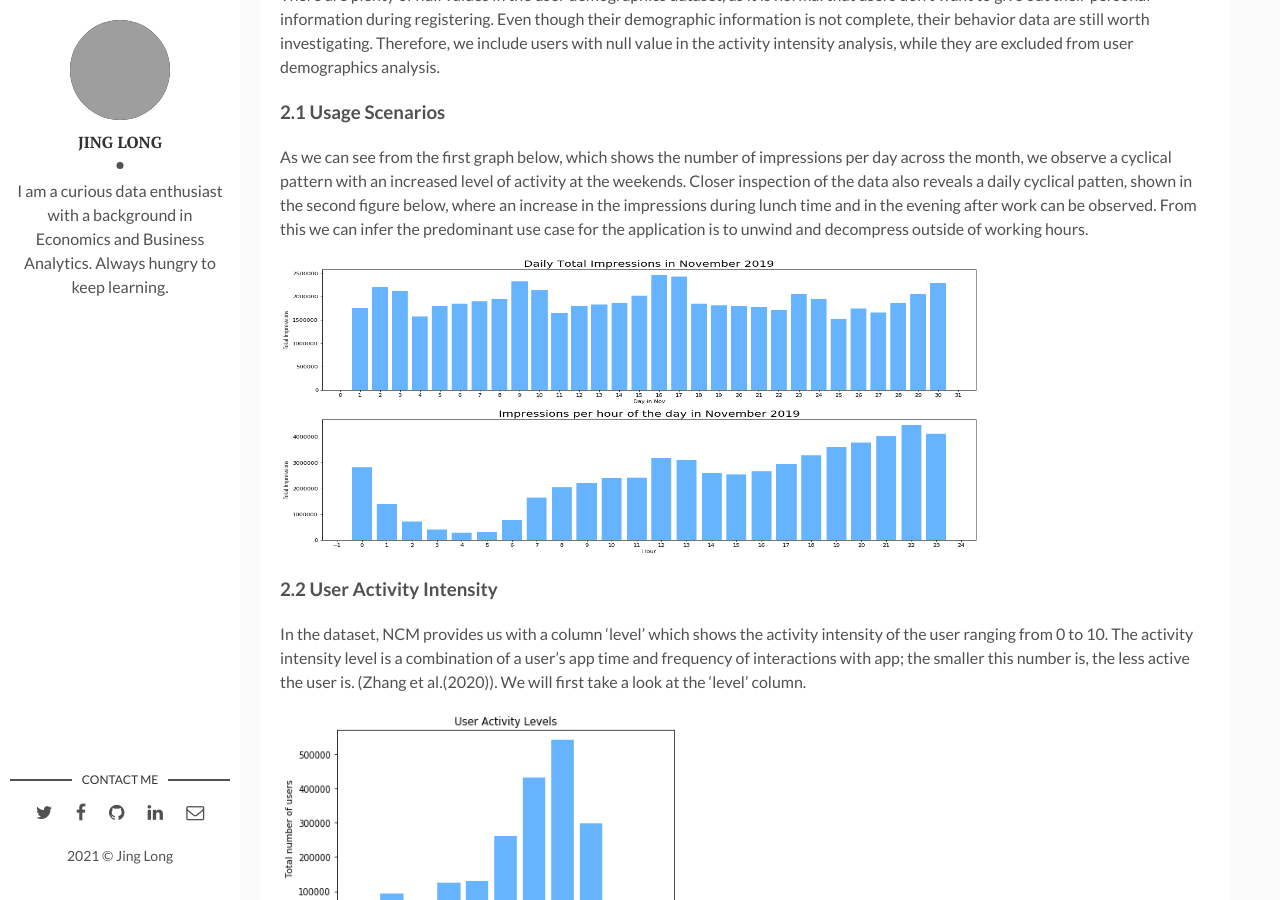
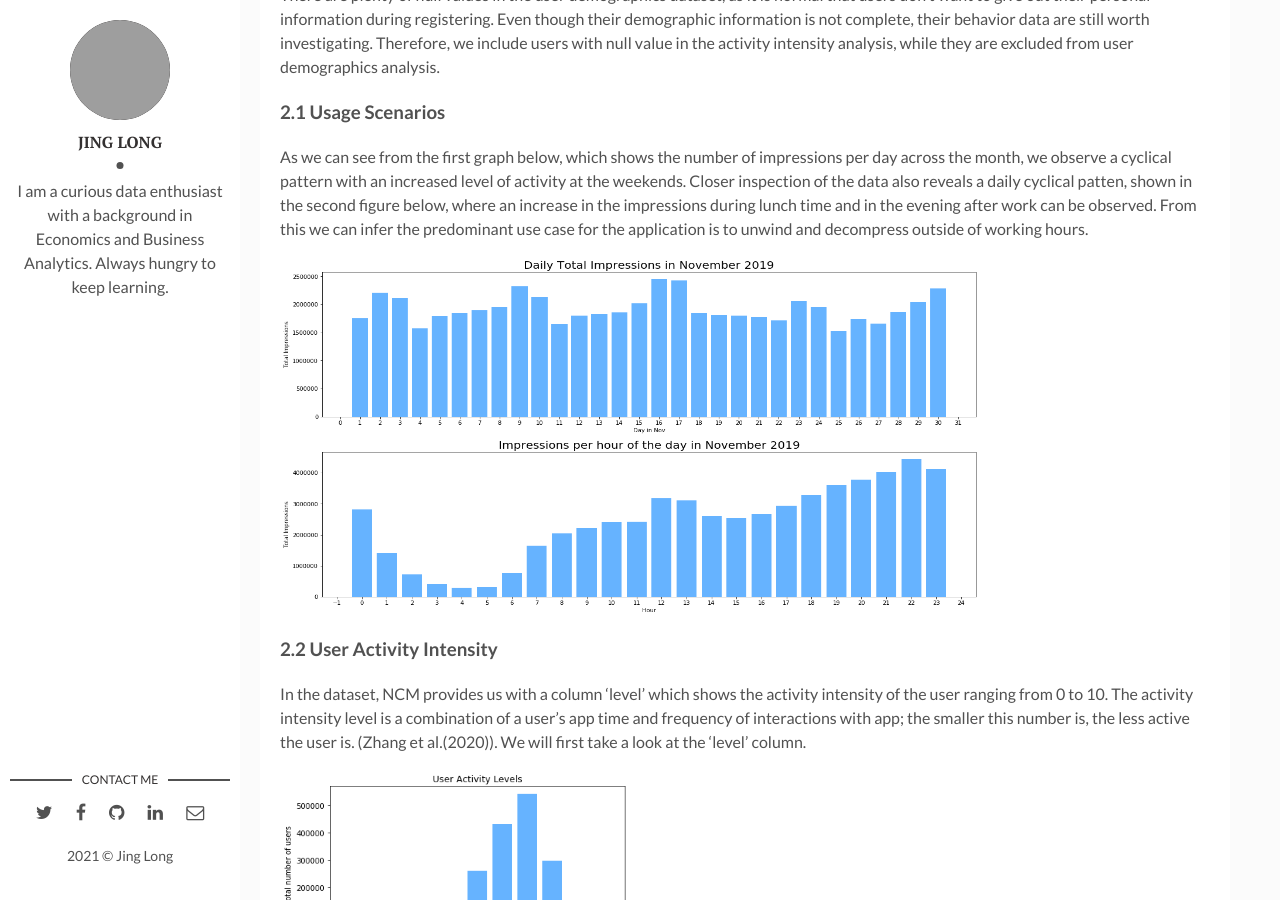
Before and after one commit to jing042323/jing-long, a Jekyll site: the page built from _posts/2021-09-15-NCM.markdown, in a window 1280 px wide and 900 px high, scrolled down 2350 px. Built offline with Jekyll 4.4.1, drawn with Linux system fonts in a browser that asks for light colours; comment, search, counter and statistics services are not loaded; grey boxes are pictures that could not be loaded.

Commit message:
update ncm

```diff
--- a/_posts/2021-09-15-NCM.markdown
+++ b/_posts/2021-09-15-NCM.markdown
@@ -60,18 +60,18 @@
 
 As we can see from the first graph below, which shows the number of impressions per day across the month, we observe a cyclical pattern with an increased level of activity at the weekends. Closer inspection of the data also reveals a daily cyclical patten, shown in the second figure below, where an increase in the impressions during lunch time and in the evening after work can be observed. From this we can infer the predominant use case for the application is to unwind and decompress outside of working hours.
 
-![impression month]({{site.baseurl}}/assets/img/NCM/2_1_impr_month.png){:height="150px" width="700px"}
-![impression day]({{site.baseurl}}/assets/img/NCM/2_1_impr_day.png){:height="150px" width="700px"}
+![impression month]({{site.baseurl}}/assets/img/NCM/2_1_impr_month.png){:height="180px" width="700px"}
+![impression day]({{site.baseurl}}/assets/img/NCM/2_1_impr_day.png){:height="180px" width="700px"}
 
 ### 2.2 User Activity Intensity
 
 In the dataset, NCM provides us with a column 'level' which shows the activity intensity of the user ranging from 0 to 10. The activity intensity level is a combination of a user’s app time and frequency of interactions with app; the smaller this number is, the less active the user is. (Zhang et al.(2020)). We will first take a look at the 'level' column.
 
-![level distribution]({{site.baseurl}}/assets/img/NCM/2_2_level.png){:height="250px" width="400px"}
+![level distribution]({{site.baseurl}}/assets/img/NCM/2_2_level.png){:height="200px" width="350px"}
 
 The above figure shows the distribution of the activity intensity level among the user base. The majority of users are with level 6 and 7 and more than 64% of users are with level over 6. We then take a closer look at the user behavior in each level.
 
-![top 10 user]({{site.baseurl}}/assets/img/NCM/2_2_top10user.png){:height="200px" width="700px"}
+![top 10 user]({{site.baseurl}}/assets/img/NCM/2_2_top10user.png){:height="220px" width="700px"}
 
 We can clearly see that a higher activity intensity level doesn't guarantee an actual active behavior, as the average number of clicks is decreasing from level 5 to 10 and reaching the lowest value at level 10. And when we look at the Top 10 most active users, their activity intensity level ranges from 1 to 9. Therefore, we don't think the activity intensity level in the dataset is a good indicator for classifying active and inactive users, instead, we assign an new activity level marker to each user based on their clicks in November 2019. **We use the percentage of cards a user clicked on from the total number of impressions they were exposed to during the month, also known as the click-through rate (CTR), as a proxy of the click probability on recommended cards. And we define that users with less than average click probability (around 2.338%) are classified as 'inactive'.**
 
@@ -89,7 +89,7 @@
 
 We combine our NCM data with the provincial GDP of China in 2019(from [Statista](https://www.statista.com/statistics/278557/gdp-of-china-by-region/)) to find out more about the geographic influence.
 
-![location]({{site.baseurl}}/assets/img/NCM/2_3_location.png){:height="300px" width="900px"}
+![location]({{site.baseurl}}/assets/img/NCM/2_3_location.png){:height="250px" width="700px"}
 
 The average active rate among provinces is about 18% and nearly half of the provinces are with an active rate above the average level. Provinces like Beijing, Shanghai, Guangdong are with lower active rate and provinces with higher active rate includes Xinjiang, Tibet, Qinghai, etc. The above box plot shows that provinces with lower active rate have generally higher level of GDP. The average GDP in provinces with lower and higher active rate are 4245.6525 and 2549.045 respectively.
 
@@ -103,11 +103,11 @@
 
 Among the youngest active and inactive users (12-16 years), girls are a majority, though that changes with the age of 17 onwards, where users are predominantly male. Among female users, younger users are more likely to become active, since average age of active female users is smaller than that of inactive female users. No big age difference between active and inactive male cohorts.
 
-![gender]({{site.baseurl}}/assets/img/NCM/2_3_gender.png){:height="300px" width="900px"}
+![gender]({{site.baseurl}}/assets/img/NCM/2_3_gender.png){:height="220px" width="700px"}
 
-![age]({{site.baseurl}}/assets/img/NCM/2_3_age.png){:height="250px" width="900px"}
+![age]({{site.baseurl}}/assets/img/NCM/2_3_age.png){:height="220px" width="700px"}
 
-![gender and age]({{site.baseurl}}/assets/img/NCM/2_3_gender_age.png){:height="400px" width="900px"}
+![gender and age]({{site.baseurl}}/assets/img/NCM/2_3_gender_age.png){:height="250px" width="700px"}
 
 ### 2.4 User Behavior and Preferences
 
```
